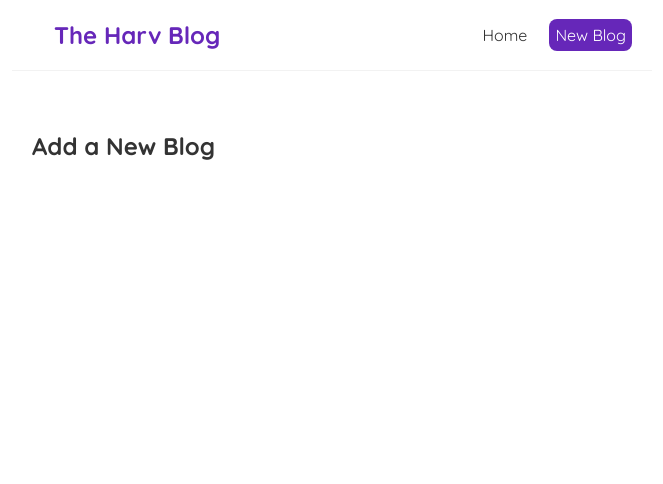
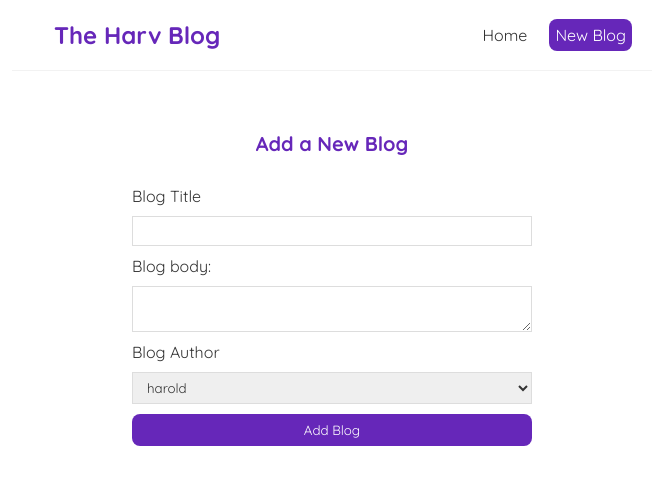
Before and after one commit to haroldjeshua/hard-redact-boggles, a React (Create React App) app: page /create in a window 1280 px wide. Shown: the top 484 px of the page, without its empty margins (308-971 px from the left). Built offline with nearby package versions, Linux system fonts and the light colour scheme.

Commit message:
lesson 29: making a POST req

```diff
--- a/data/db.json
+++ b/data/db.json
@@ -23,6 +23,24 @@
       "body": "Lorem ipsum dolor, sit amet consectetur adipisicing elit. Odit magnam animi dolore fugit commodi accusamus assumenda reprehenderit! Fugit.",
       "author": "harold",
       "id": 4
+    },
+    {
+      "title": "hello boize",
+      "body": "hdjasdas dasiw ewqeioqwe asdkasdas9oed aewoewqieqwoea dasmdasioqwe dasdkjasd asdikiowqeqw",
+      "author": "jeshua",
+      "id": 5
+    },
+    {
+      "title": "I wanna die",
+      "body": "adsadsa dasiodas dasiodas dasidas7d8as7d8sad ,asd asd0as8das ",
+      "author": "harold",
+      "id": 6
+    },
+    {
+      "title": "test",
+      "body": "test",
+      "author": "varde",
+      "id": 7
     }
   ]
 }
--- a/src/Create.js
+++ b/src/Create.js
@@ -1,9 +1,62 @@
+import { useState } from "react";
+
 const Create = () => {
-    return (
-        <div className="create">
-            <h2>Add a New Blog</h2>
-        </div>
-     );
+	const [title, setTitle] = useState('')
+	const [body, setBody] = useState('')
+	const [author, setAuthor] = useState('harold')
+	const [isPending, setIsPending] = useState(false);
+
+	const handleSubmit = (e) => {
+		e.preventDefault();
+
+		const blog = { title, body, author }
+
+		setIsPending(true)
+
+		fetch('http://localhost:8000/blogs', {
+			method:'POST',
+			headers: { "Content-Type": "application/json" },
+			body: JSON.stringify(blog)
+		}).then(() => {
+			console.log('new blog added')
+			setIsPending(true)
+		});
+	}
+
+	return (
+		<div className="create">
+			<h2>Add a New Blog</h2>
+			<form onSubmit={handleSubmit}>
+				<label>Blog Title</label>
+				<input
+					type="text"
+					required
+					value={title}
+					onChange={(e) => setTitle(e.target.value)}
+				/>
+
+				<label>Blog body:</label>
+				<textarea
+					required
+					value={body}
+					onChange={(e => setBody(e.target.value))}
+				></textarea>
+
+				<label>Blog Author</label>
+				<select
+					value={author}
+					onChange={(e) => setAuthor(e.target.value)}
+				>
+					<option value="harold">harold</option>
+					<option value="jeshua">jeshua</option>
+					<option value="varde">varde</option>
+				</select>
+
+				{ !isPending && <button>Add Blog</button> }
+				{ isPending && <button disabled>Adding Blog...</button> }
+			</form>
+		</div>
+	 );
 }
 
 export default Create;
--- a/src/index.css
+++ b/src/index.css
@@ -82,3 +82,41 @@
 .blog-details div {
 	margin: 20px 0;
 }
+
+.create {
+	max-width: 400px;
+	margin: 0 auto;
+	text-align: center;
+}
+
+.create label {
+	text-align: left;
+	display: block;
+}
+
+.create h2 {
+	font-size: 20px;
+	color: #6627b9;
+	margin-bottom: 30px;
+}
+
+.create input,
+.create textarea,
+.create select {
+	width: 100%;
+	padding: 6px 10px;
+	margin: 10px 0;
+	border: 1px solid #ddd;
+	box-sizing: border-box;
+	display: block;
+}
+
+.create button {
+	width: 100%;
+	background: #6627b9;
+	color: #fff;
+	border: 0;
+	padding: 8px;
+	border-radius: 8px;
+	cursor: pointer;
+}
```
Lines whose indentation alone changed are shown as unchanged.
